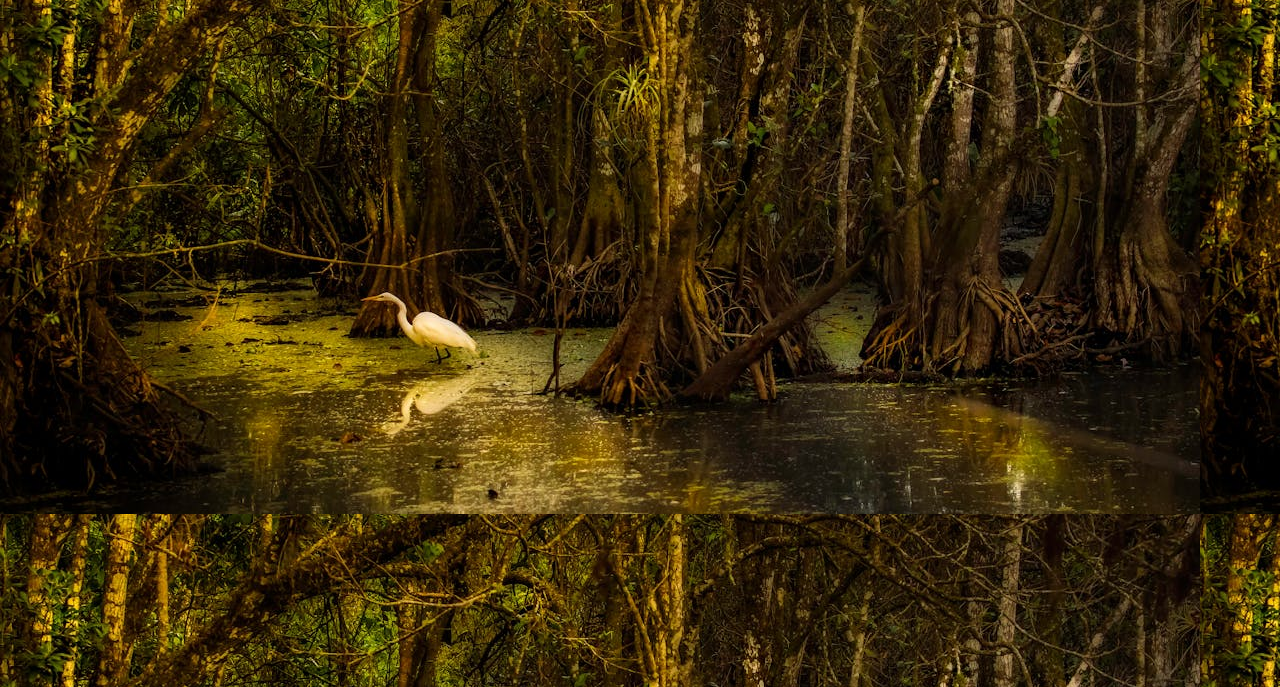
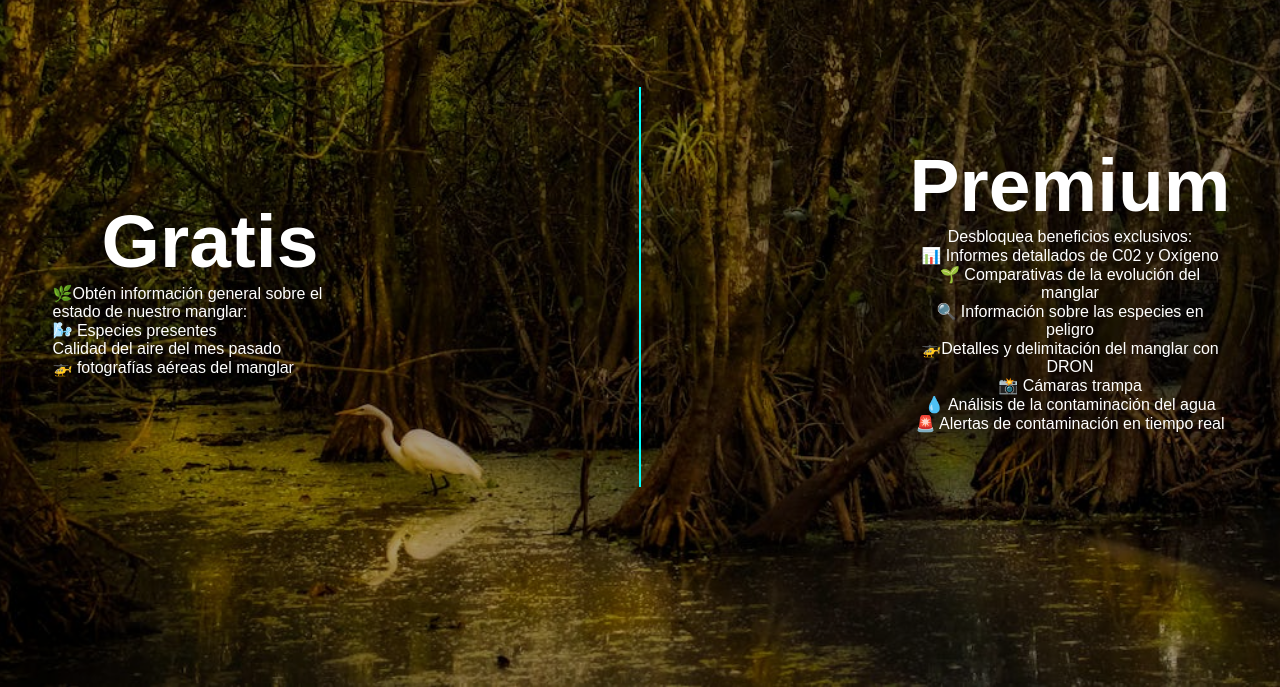
Before and after one commit to AlejandraMangla/Mangla, a plain HTML site: page assets/pages/servicios.html in a window 1280 px wide. Shown: the part 113-800 px from the top of the page. Drawn offline with nearby package versions, Linux system fonts and the light colour scheme.

Commit message:
creación de servicios

```diff
--- a/assets/css/servicios.css
+++ b/assets/css/servicios.css
@@ -1,11 +1,97 @@
-*{
+* {
   margin: 0;
   padding: 0;
   box-sizing: border-box;
 }
 
-.parte1{
+:root {
+  /*----------IMPORTANDO TIPOGRAFIAS---------*/
+  /*--------MONSERRAT------------*/
+  @font-face {
+    font-family: "Monse";
+    src: url("../tipografias/Monserrat/Montserrat-VariableFont_wght.ttf")
+      format("truetype");
+  }
+}
+
+.parte1 {
   background-image: url("../images/Fondos/fondo1_servicios.jpeg");
   width: 100%;
   height: 100vh;
+  background-size: cover;
+  background-position: center;
+  background-repeat: no-repeat;
+  position: relative;
+  display: grid;
+  grid-template-columns: 1fr 1fr 1fr;
+  align-items: center;
+  gap: 10px;
+  color: white;
+  text-align: center;
+  justify-items: center;
 }
+
+.parte1::before {
+  content: "";
+  position: absolute;
+  top: 0;
+  left: 0;
+  width: 100%;
+  height: 100%;
+  background-color: black;
+  opacity: 0.35;
+  z-index: 1;
+}
+
+.container_gratis,
+.container_premium {
+  width: 75%;
+  display: flex;
+  flex-direction: column;
+  justify-content: center;
+  align-items: center;
+  z-index: 2;
+  font-family: "Monse", sans-serif;
+}
+
+.division {
+  width: 5%;
+  display: flex;
+  flex-direction: column;
+  justify-content: center;
+  align-items: center;
+  z-index: 2;
+  font-family: "Monse", sans-serif;
+}
+
+/* Responsive para pantallas pequeñas */
+@media (max-width: 768px) {
+  .parte1 {
+    grid-template-columns: 1fr;
+    text-align: center;
+  }
+}
+
+.container_gratis,
+.container_premium {
+  font-family: "Monserrat", sans-serif;
+}
+
+.container_gratis h2,
+.container_premium h2 {
+  font-size: 75px;
+}
+
+.container_gratis img {
+  max-width: 30px;
+}
+
+.container_gratis p {
+  text-align: left;
+}
+
+.division {
+  width: 2px;
+  height: 50vh;
+  background-color: aqua;
+}
--- a/assets/css/topbar.css
+++ b/assets/css/topbar.css
@@ -36,7 +36,7 @@
 
 header {
   margin-top: 20px;
-  margin-bottom: 50PX;
+  margin-bottom: 50px;
   font-family: var(--body-font);
   font-size: var(--normal-font-size);
   background-color: var(--body-color);
@@ -304,8 +304,6 @@ a {
 
   .nav__link:hover {
     color: aqua;
-    background-color: black;
-    opacity: 0.5;
   }
 
   .nav__link::after {
--- a/assets/pages/servicios.html
+++ b/assets/pages/servicios.html
@@ -1,8 +1,8 @@
 <!DOCTYPE html>
 <html lang="en">
   <head>
-    <meta charset="UTF-8">
-    <meta name="viewport" content="width=device-width, initial-scale=1.0">
+    <meta charset="UTF-8" />
+    <meta name="viewport" content="width=device-width, initial-scale=1.0" />
     <!--------------CSS---------------->
     <link rel="stylesheet" href="../css/servicios.css" />
     <link rel="stylesheet" href="../css/topbar.css" />
@@ -49,10 +49,14 @@
         <div class="nav__menu" id="nav-menu">
           <ul class="nav__list">
             <li>
-                <a href="../../index.html" class="nav__link" id="inicio">INICIO</a>
+              <a href="../../index.html" class="nav__link" id="inicio"
+                >INICIO</a
+              >
             </li>
             <li>
-                <a href="servicios.html" class="nav__link" id="servicios">SERVICIOS</a>
+              <a href="servicios.html" class="nav__link" id="servicios"
+                >SERVICIOS</a
+              >
             </li>
             <li>
               <a href="#" class="nav__link" id="desarrollo">DESARROLLO</a>
@@ -73,7 +77,30 @@
     <!-------------CUERPO DEL SITIO---------------->
     <section class="containerp1">
       <div class="parte1">
-
+        <div class="container_gratis">
+          <h2 class="gratis">Gratis</h2>
+          <p>
+            🌿Obtén información general sobre el estado de nuestro manglar:
+            <br />
+            🌬️ Especies presentes <br />
+            Calidad del aire del mes pasado <br />
+            🚁 fotografías aéreas del manglar
+          </p>
+        </div>
+        <div class="division"></div>
+        <div class="container_premium">
+          <h2 class="premium">Premium</h2>
+          <p>
+            Desbloquea beneficios exclusivos: <br />
+            📊 Informes detallados de C02 y Oxígeno <br />
+            🌱 Comparativas de la evolución del manglar <br />
+            🔍 Información sobre las especies en peligro <br />
+            🚁Detalles y delimitación del manglar con DRON <br />
+            📸 Cámaras trampa <br />
+            💧 Análisis de la contaminación del agua <br />
+            🚨 Alertas de contaminación en tiempo real <br />
+          </p>
+        </div>
       </div>
     </section>
   </body>
```
Also changed, not shown: assets/images/Iconos/hoja  verde.svg (added). Lines whose indentation alone changed are shown as unchanged.
